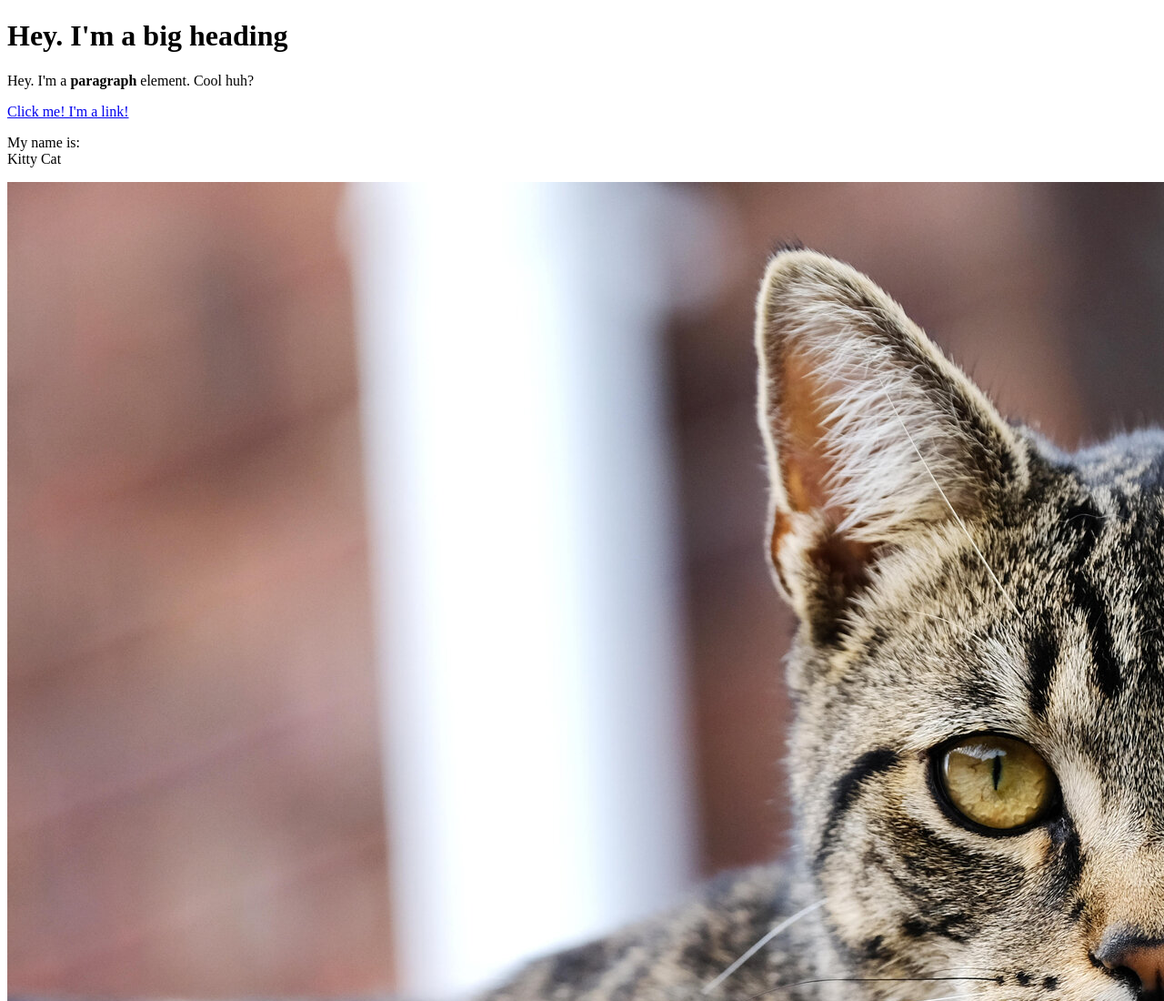
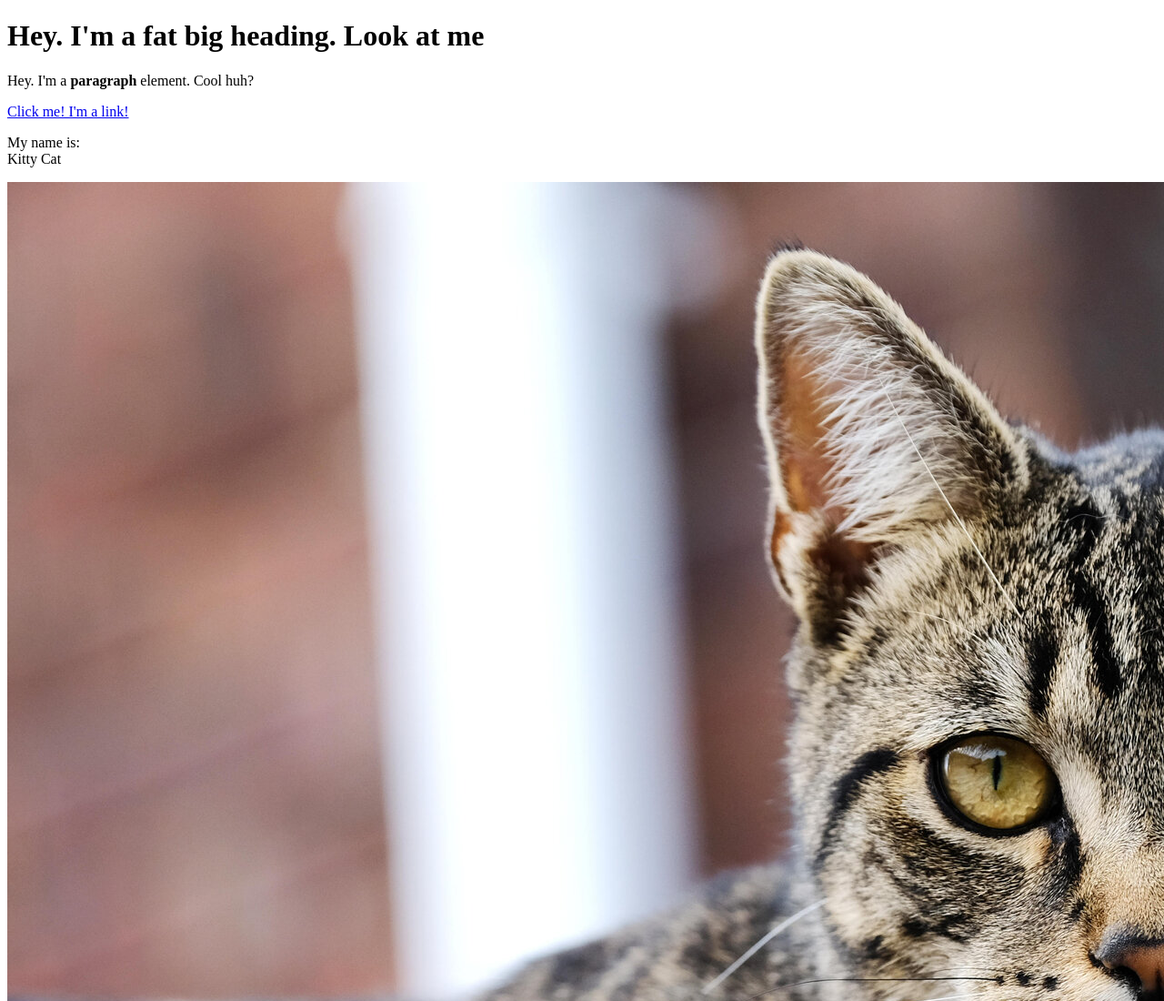
Before and after one commit to BelotStudios/cartoon-hero, a plain HTML site: page test.html in a window 1280 px wide. Shown: the top 1100 px of the page at 91% size. Drawn offline with Linux system fonts and the light colour scheme.

Commit message:
added fat to heading

```diff
--- a/test.html
+++ b/test.html
@@ -2,7 +2,7 @@
 <html>
   <head>
     <body>
-    <h1>Hey. I'm a big heading</h1>
+    <h1>Hey. I'm a fat big heading. Look at me</h1>
     <p>Hey. I'm a <b>paragraph</b> element. Cool huh?</p>
     <a href="https://google.com" target="_blank" title="Let's go to Google">Click me! I'm a link!</a>
     <p>My name is:<br>
```
